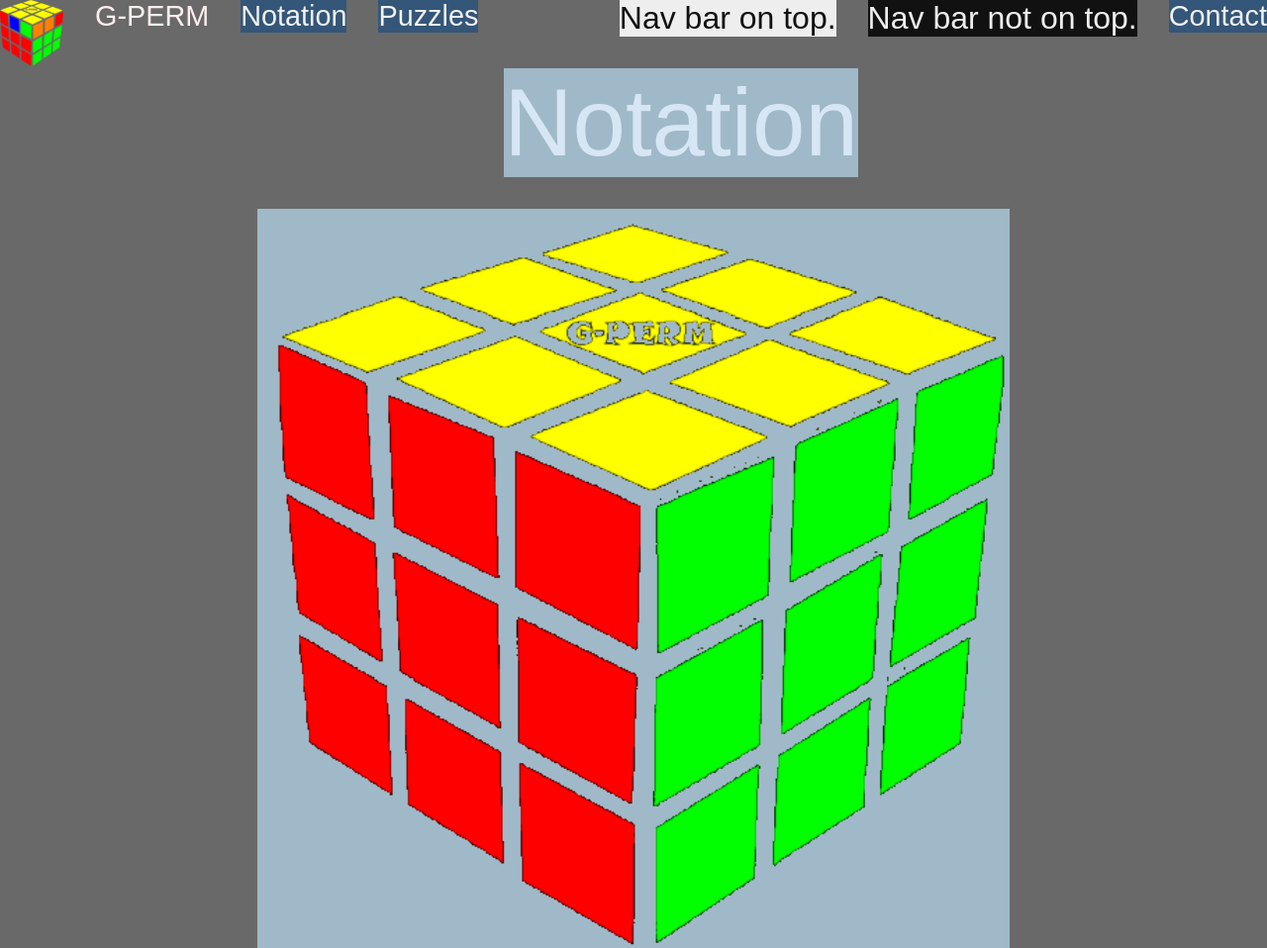
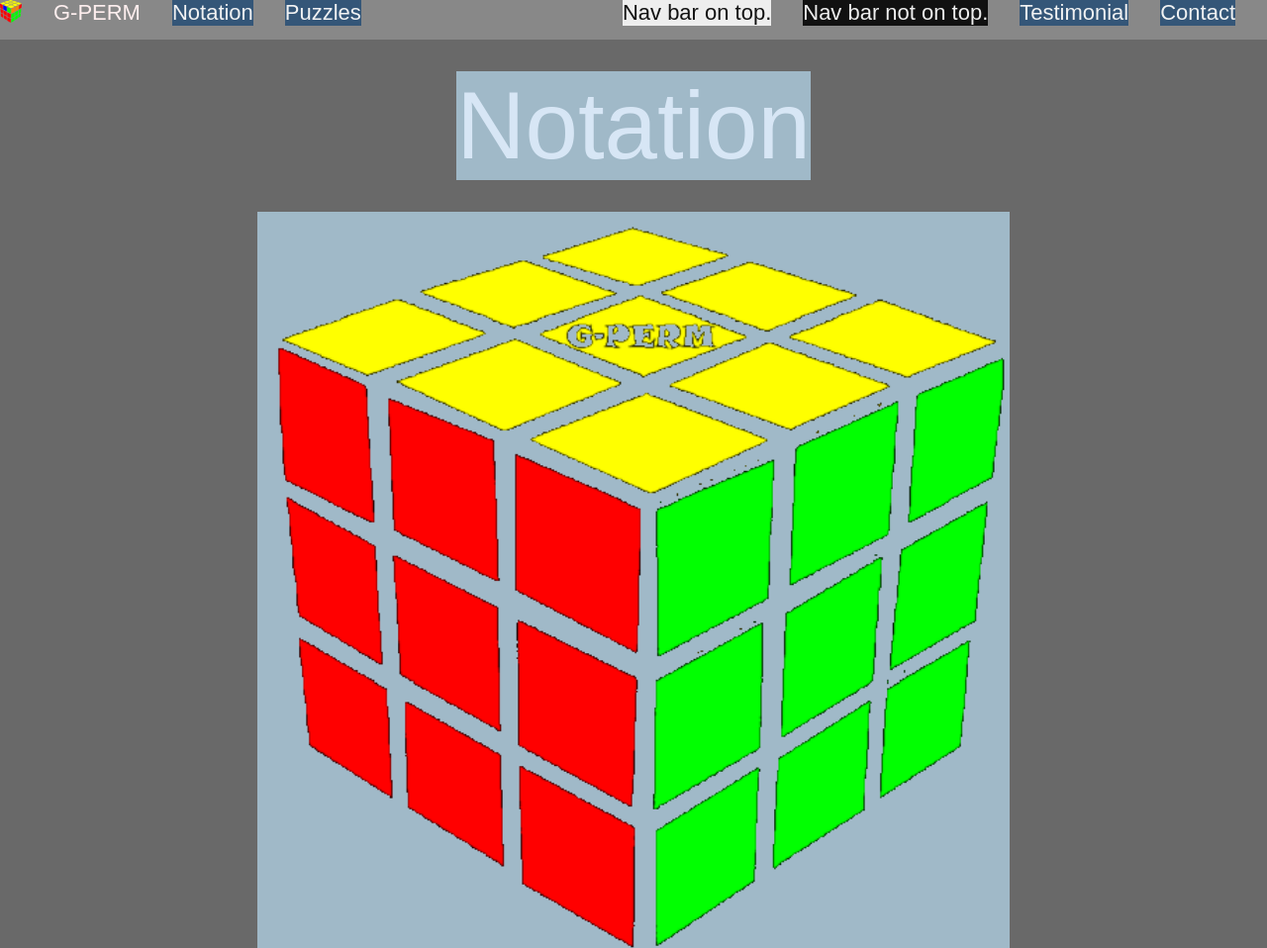
Before and after one commit to G-PERM/G-PERM.github.io, a plain HTML site: page index.html in a window 1280 px wide. Shown: the top 958 px of the page at 99% size. Drawn offline with Linux system fonts and the light colour scheme.

Commit message:
Testimonial prequel

```diff
--- a/index.css
+++ b/index.css
@@ -64,6 +64,9 @@ img {
 #logo {
 	height: auto;
 }
+#Nav {
+	background-color: #888888;
+}
 nav div div button, nav button {
 	color: #F1F2F3;
 	background-color: #345678;
@@ -116,6 +119,7 @@ section {
 	background-color: #BFCAED;
 	color: #242847;
 }
+
 @media (orientation: portrait){
 	.pad {
 		margin-top: 5vw;
@@ -135,22 +139,23 @@ section {
 	.padb {
 		margin-bottom: 5vw;
 	}
-	#nav {
+	#Nav {
 		position: static;
+		height: 5vh;
 	}
 	#logo {
-		width: 15vw;
+		width: 8vw;
 	}
 	nav div div button, nav button {
-		font-size: 3.14159vw;
+		font-size: 2.71828vw;
 	}
 	#Navtop {
-		font-size: 2.5vw;
+		font-size: 2.71828vw;
 	 	background-color: #EEEEEE;
 		color: #111111;
  	}
 	#Navnottop {
-	 	font-size: 2.5vw;
+	 	font-size: 2.71828vw;
 		background-color: #111111;
 	 	color: #EEEEEE;
 	}
@@ -163,6 +168,7 @@ section {
 	.nota {
 		font-size: 5vw;
 	}
+
 }
 @media (orientation: landscape){
 	.pad {
@@ -183,19 +189,23 @@ section {
 	.padb {
 		margin-bottom: 2.5vw;
 	}
+	#Nav {
+		position: static;
+		height: 5vh;
+	}
 	#logo {
-		width: 5vw;
+		width: 1.71828vw;
 	}
 	nav div div button, nav button {
-		font-size: 2.25vw;
+		font-size: 1.71828vw;
 	}
 	#Navtop {
-		font-size: 2.5vw;
+		font-size: 1.71828vw;
 	 	background-color: #EEEEEE;
 		color: #111111;
  	}
 	#Navnottop {
-	 	font-size: 2.5vw;
+	 	font-size: 1.71828vw;
 		background-color: #111111;
 	 	color: #EEEEEE;
 	}
@@ -208,4 +218,5 @@ section {
 	.nota {
 		font-size: 7.5vw;
 	}
+
 }
--- a/index.html
+++ b/index.html
@@ -40,8 +40,11 @@
 					</button>
 			  	</div>
 		  	</div>
-	  		<button onclick="contact()" class="r">
+			<button onclick="contact()" class="r padr">
 				Contact
+			</button>
+			<button onclick="testimonial()" class="r padr">
+				Testimonial
 			</button>
 			<button onclick="Navnottop()" class="r padr" id="Navnottop">
 				Nav bar not on top.
--- a/index.js
+++ b/index.js
@@ -12,6 +12,9 @@ function pocket() {
 }
 function pyraminx() {
 	window.open("pyraminx.html","_blank")
+}
+function testimonial() {
+	window.open("Testimonial/testimonial.html","_blank")
 }
 function contact() {
 	window.open("https://forms.gle/guFuocEGUjvGn8Ef9","_blank")
```
Also changed, not shown: magic.html (+4 -1 lines), notation.html (+4 -1 lines), pocket.html (+4 -1 lines), pyraminx.html (+4 -1 lines), Testimonial/testimonial.html (added). Lines whose indentation alone changed are shown as unchanged.
